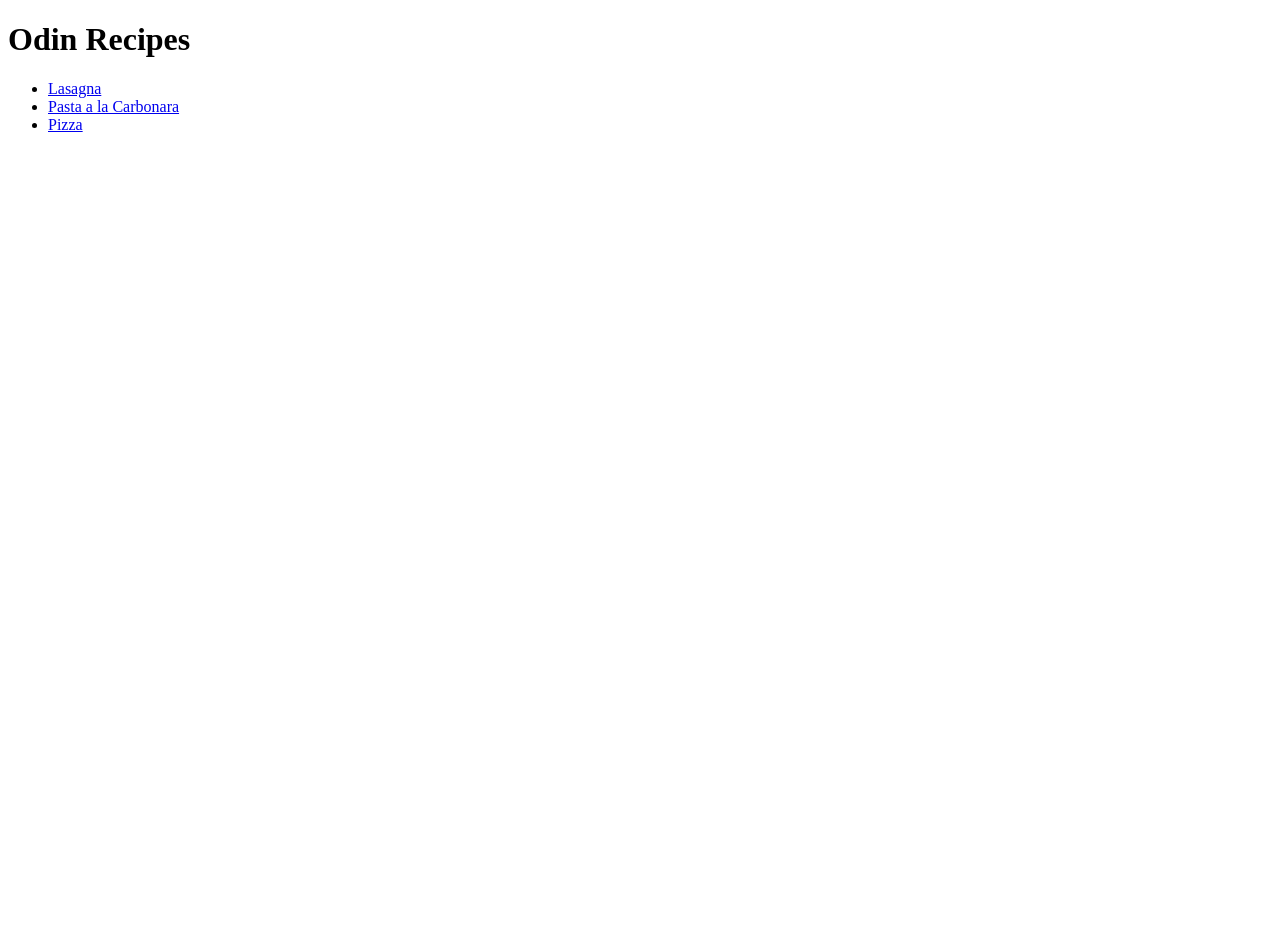
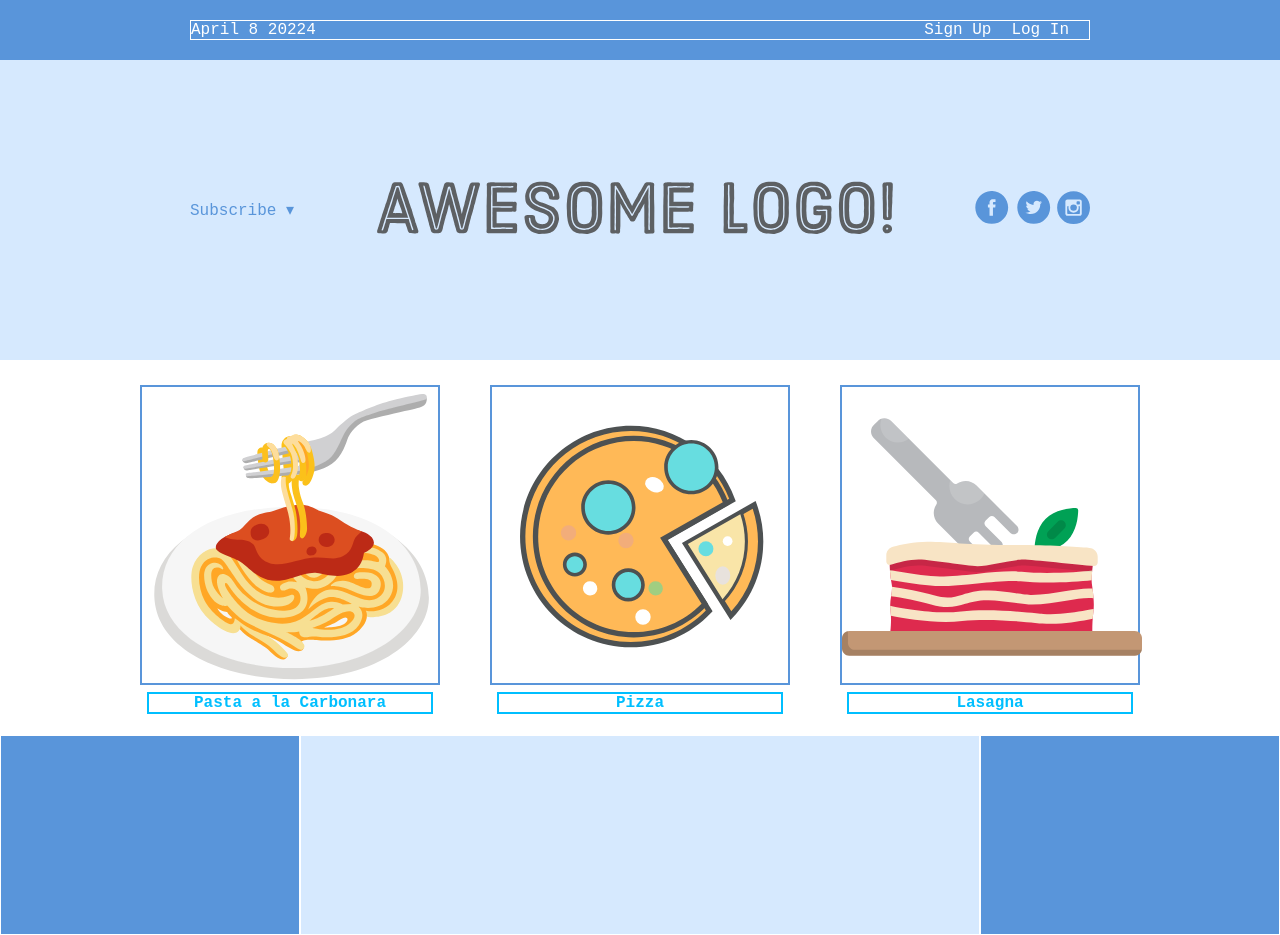
Before and after one commit to StefanIMBA/odin-recipes, a plain HTML site: page index.html in a window 1280 px wide. Before the commit the page ends 800 px from the top, so only its background shows below. Drawn offline with Linux system fonts and the light colour scheme.

Commit message:
Changed the whole UI of the recipes site while testing flexbox properties

```diff
--- a/index.html
+++ b/index.html
@@ -4,18 +4,45 @@
     <meta charset="UTF-8">
     <meta name="viewport" content="width=device-width, initial-scale=1.0">
     <title>Recipes</title>
+    <link rel="stylesheet" href="style.css">
 </head>
 <body>
-    <h1>Odin Recipes</h1>
-    <ul>
-        <li><a href="recipes/lasagna.html">Lasagna</a></li>
-        <li><a href="recipes/carbonara.html">Pasta a la Carbonara</a></li>
-        <li><a href="recipes/pizza.html">Pizza</a></li>
-
-
-    </ul>
-
-
-
+    <div class="menu-container">
+        <div class="menu">
+            <div class="date">April 8 20224</div>
+            <div class="links">
+            <div class="signup"> Sign Up</div>
+            <div class="login"> Log In</div>
+            </div>
+        </div>
+    </div>
+    <div class="header-container">
+        <div class="header">
+            <div class="subscribe">Subscribe &#9662</div>
+            <div class="logo"><img src="images/awesome-logo.svg"></div>
+            <div class="social"><img src="images/social-icons.svg"></div>
+        </div>
+    </div>
+    <div class="photo-grid-container">
+        <div class="photo-grid">
+            <div class="photo-grid-item">
+                <a href="recipes/carbonara.html"><img src="images/carbonara.svg"></a>
+                <p>Pasta a la Carbonara</p>
+            </div>
+            <div class="photo-grid-item">
+                <a href="recipes/pizza.html"><img src="images/pizza.svg"></a>
+                <p>Pizza</p>
+            </div>
+            <div class="photo-grid-item">
+                <a href="recipes/lasagna.html"><img src="images/lasagna.svg"></a>
+                <p>Lasagna</p>
+            </div>
+        </div>
+    </div>
+    <div class="footer">
+        <div class="footer-item footer-one"></div>
+        <div class="footer-item footer-two"></div>
+        <div class="footer-item footer-three"></div>
+    </div>
 </body>
 </html>
--- /dev/null
+++ b/style.css
@@ -0,0 +1,85 @@
+*{
+    margin: 0;
+    padding: 0;
+    box-sizing: border-box;
+    font-family: 'Courier New', Courier, monospace;
+}
+.menu-container{
+    display: flex;
+    justify-content: center;
+    color: #fff;
+    background-color: #5995DA;
+    padding: 20px 0;
+}
+.menu{
+    border: 1px solid #fff;
+    width: 900px;
+    display: flex;
+    justify-content: space-between;
+}
+.links{
+
+    display: flex;
+    justify-content: flex-end;
+}
+.login{
+    margin-right: 20px;
+    margin-left: 20px;
+}
+.header-container{
+    color:#5995DA;
+    background-color: #D6E9FE;
+    display: flex;
+    justify-content: center;
+}
+.header{
+    width: 900px;
+    height: 300px;
+    display: flex;
+    justify-content: space-between;
+    align-items: center;
+}
+.photo-grid-container{
+    display: flex;
+    justify-content: center;
+}
+.photo-grid{
+    max-width: 100%;
+    height: auto;
+    display: flex;
+    justify-content: center;
+    flex-wrap: wrap;
+}
+.photo-grid-item{
+    border: 2px solid #5995DA;
+    width: 300px;
+    height: 300px;
+    margin: 0px 25px;
+    margin-top: 25px;
+}
+p{
+    text-align: center;
+    font-weight: bold;
+    color: deepskyblue;
+    border: 2px solid deepskyblue;
+    margin: 0px 5px;
+    padding: 0px 5px;
+}
+.footer{
+    display: flex;
+    justify-content: space-between;
+}
+.footer-item{
+    border: 1px solid #fff;
+    background-color: #D6E9FE;
+    height: 200px;
+    flex: 1;
+    margin-top: 50px;
+}
+
+.footer-one,
+.footer-three{
+    background-color: #5995DA;
+    flex: initial;
+    width: 300px;
+}
```
Also changed, not shown: images/awesome-logo.svg (added), images/carbonara.svg (added), images/lasagna.svg (added), images/pizza.svg (added), images/social-icons.svg (added).
